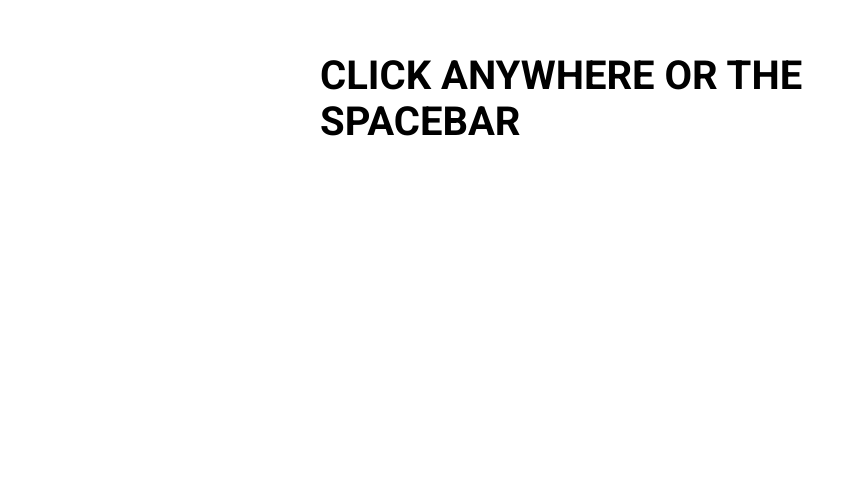
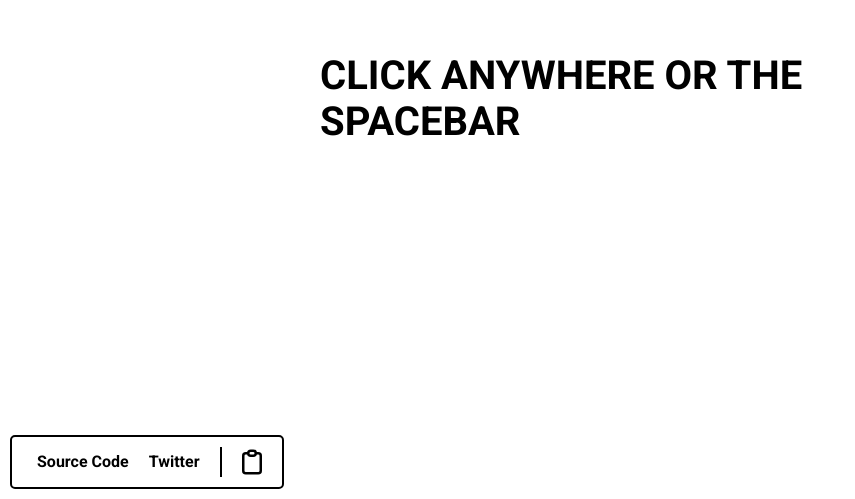
Before and after one commit to mauro-balades/color-tornado, a React (Create React App) app: page / in a window 1280 px wide. Shown: the part 301-800 px from the top of the page, without its empty margins (0-855 px from the left). Built offline with nearby package versions, Linux system fonts and the light colour scheme.

Commit message:
added a dialog with urls and copy button

```diff
--- a/src/App.tsx
+++ b/src/App.tsx
@@ -1,5 +1,5 @@
 import React, { Children, ReactElement, useEffect, useState } from "react";
-import { ColorWrapper, RippleEffect, ColourTitle } from "./styles";
+import { ColorWrapper, RippleEffect, ColourTitle, Dialog } from "./styles";
 import { randomBetween } from "./utils";
 import rgbHex from "rgb-hex";
 import * as _ from "lodash";
@@ -9,6 +9,10 @@ function App() {
 
     const [ripples, setRipples] = useState([] as any[]);
     const [colors, setColors] = useState([] as any[]);
+
+    const copyColor = () => {
+        navigator.clipboard.writeText(`#${color}`);
+    }
 
     const setRandomColor = () => {
         let value = rgbHex(
@@ -80,6 +84,12 @@ function App() {
                     </>
                 )}
             </ColourTitle>
+            <Dialog>
+                <a href="https://github.com/mauro-balades/color-tornado" target="_blank">Source Code</a>
+                <a href="">Twitter</a>
+                <span style={{ height: '30px', width: '2px', background: '#000', margin: '0 10px' }}></span>
+                <svg style={{ height: '30px', width: '30px', cursor: 'pointer', paddingLeft: '5px' }} onClick={copyColor} fill="none" stroke="currentColor" viewBox="0 0 24 24" xmlns="http://www.w3.org/2000/svg"><path strokeLinecap="round" strokeLinejoin="round" strokeWidth={2} d="M9 5H7a2 2 0 00-2 2v12a2 2 0 002 2h10a2 2 0 002-2V7a2 2 0 00-2-2h-2M9 5a2 2 0 002 2h2a2 2 0 002-2M9 5a2 2 0 012-2h2a2 2 0 012 2" /></svg>
+            </Dialog>
             <ColorWrapper
                 id="ripple-cursor-wrapper"
                 onClick={onClick}
--- a/src/styles.ts
+++ b/src/styles.ts
@@ -61,4 +61,37 @@ export const ColourTitle = styled.div`
 
     font-family: "Roboto", sans-serif;
     text-transform: uppercase;
+
+    user-select: none;
+    cursor: auto;
 `;
+
+export const Dialog = styled.div`
+    position: absolute;
+
+    bottom: 0%;
+    left: 0%;
+
+    margin: 10px;
+
+    display: flex;
+    align-items: center;
+
+    padding: 10px 15px;
+    font-weight: bold;
+
+    font-family: "Roboto", sans-serif;
+
+    color: #000;
+    background: #fff;
+    border: 2px solid #000;
+
+    border-radius: 5px;
+    z-index: 10;
+
+    & a {
+        color: #000;
+        text-decoration: none;
+        margin: 0 10px;
+    }
+`
```
